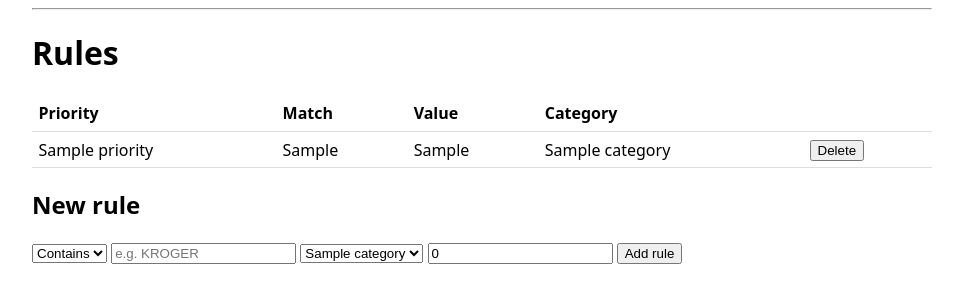
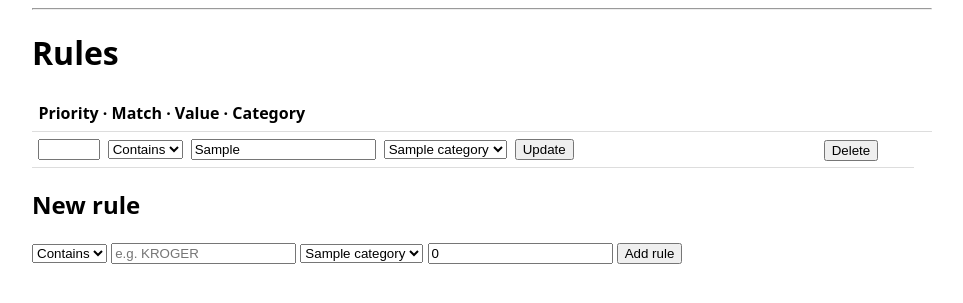
Before and after one commit to benkillski/budget-tracker, a FastAPI app: template app/templates/rules.html in a window 1280 px wide. Shown: the part 54-357 px from the top of the page, without its empty margins (0-963 px from the left). Run offline with FastAPI, Linux system fonts and the light colour scheme; the template is opened without the code that fills it: most values are stand-ins (such as "Sample title", 1, 10 or a date in 2020); parts of the project's set-up code (start-up, migrations or seed data) failed here and were passed over.

Commit message:
feat: edit existing categories and rules in place
Categories: the per-row form now also accepts a name, so renames are a
single update. Rules: new POST /rules/{id} endpoint plus inline edit
form covering priority, match_type, match_value, and category_id.

Co-Authored-By: Claude Opus 4.7 <noreply@anthropic.com>

```diff
--- a/app/routers/settings.py
+++ b/app/routers/settings.py
@@ -49,14 +49,16 @@ def create_category(
 
 
 @router.post("/categories/{category_id}")
-def update_category_limit(
+def update_category(
     category_id: int,
+    name: str = Form(...),
     monthly_limit: str = Form(...),
     is_income: bool = Form(False),
     session: Session = Depends(get_session),
 ):
     category = session.get(Category, category_id)
     if category is not None:
+        category.name = name.strip()
         category.monthly_limit_cents = to_cents(Decimal(monthly_limit))
         category.is_income = is_income
         session.add(category)
--- a/app/templates/rules.html
+++ b/app/templates/rules.html
@@ -2,14 +2,30 @@
 {% block content %}
 <h1>Rules</h1>
 <table>
-<thead><tr><th>Priority</th><th>Match</th><th>Value</th><th>Category</th><th></th></tr></thead>
+<thead><tr><th colspan="4">Priority &middot; Match &middot; Value &middot; Category</th><th></th><th></th></tr></thead>
 <tbody>
 {% for rule in rules %}
 <tr>
-    <td>{{ rule.priority }}</td>
-    <td>{{ rule.match_type }}</td>
-    <td>{{ rule.match_value }}</td>
-    <td>{{ (categories|selectattr("id", "equalto", rule.category_id)|first).name }}</td>
+    <td colspan="4">
+        <form method="post" action="/rules/{{ rule.id }}"
+              style="display:flex;gap:0.5rem;align-items:center;flex-wrap:wrap">
+            <input name="priority" type="number" value="{{ rule.priority }}" size="3" style="width:4em">
+            <select name="match_type">
+                <option value="contains" {% if rule.match_type == "contains" %}selected{% endif %}>Contains</option>
+                <option value="equals" {% if rule.match_type == "equals" %}selected{% endif %}>Equals</option>
+                <option value="regex" {% if rule.match_type == "regex" %}selected{% endif %}>Regex</option>
+            </select>
+            <input name="match_value" value="{{ rule.match_value }}" required>
+            <select name="category_id">
+                {% for category in categories %}
+                <option value="{{ category.id }}" {% if category.id == rule.category_id %}selected{% endif %}>
+                    {{ category.name }}
+                </option>
+                {% endfor %}
+            </select>
+            <button type="submit">Update</button>
+        </form>
+    </td>
     <td>
         <form method="post" action="/rules/{{ rule.id }}/delete" style="display:inline"
               onsubmit="return confirm('Delete this rule? Transactions previously matched by it keep their category; only the rule itself is removed.');">
```
Also changed, not shown: app/routers/rules.py (+21 -0 lines), app/templates/settings.html (+6 -6 lines), tests/test_rules_router.py (+51 -0 lines), tests/test_settings_router.py (+21 -3 lines).
